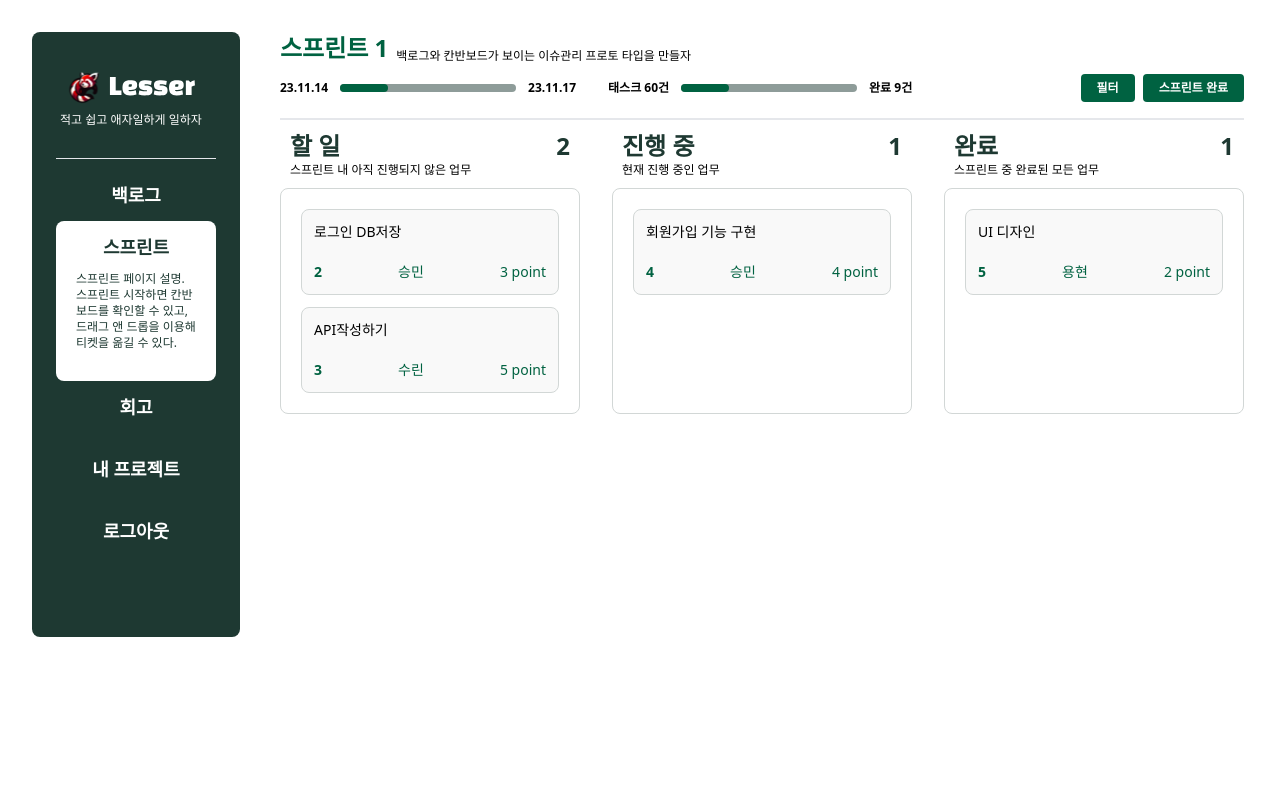
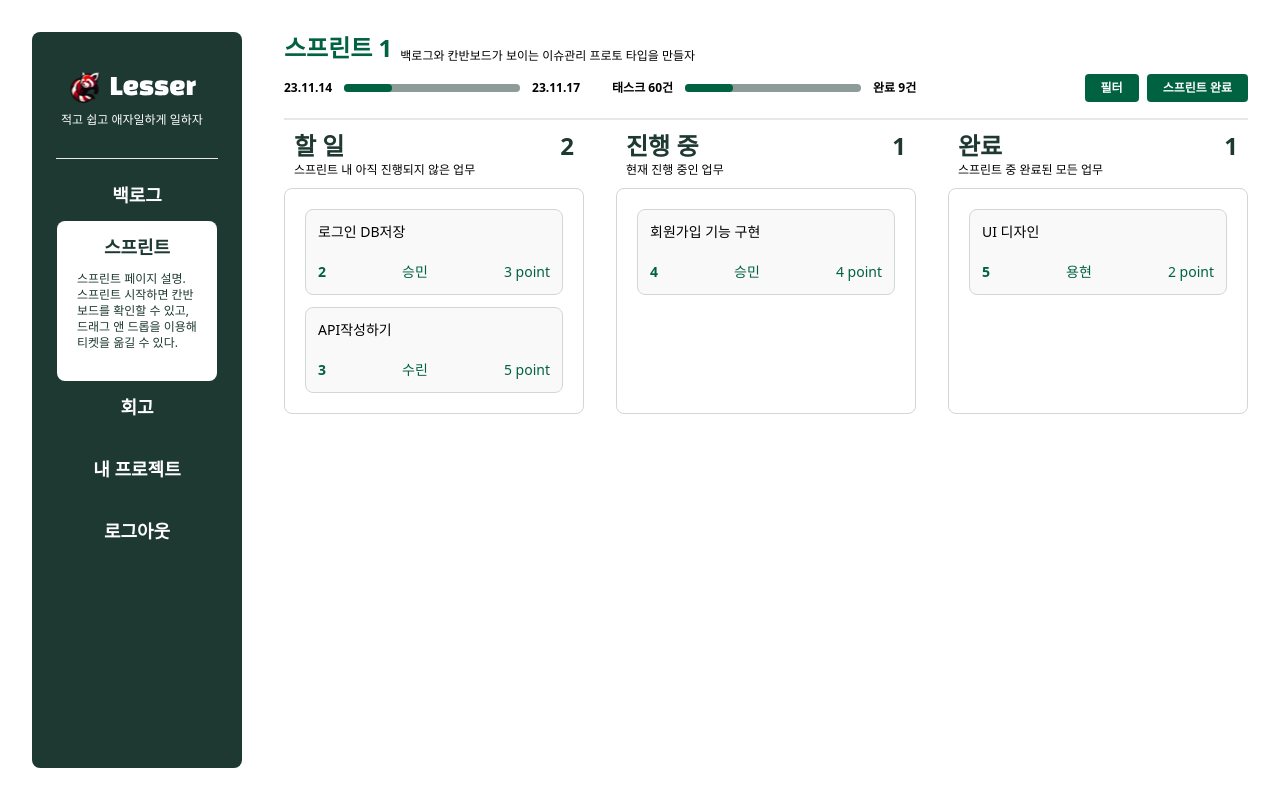
Before and after one commit to boostcampwm2023/web10-Lesser, a React (Vite) app in the folder FE/: page /sprint in a window 1280 px wide. Built offline with nearby package versions, Linux system fonts and the light colour scheme.

Commit message:
design: [move-page] 네비게이션 바 디자인 수정
세로 길이 고정, 위, 아래 차이 32px씩 나도록
네비게이션 바 fixed 처리, 메인 페이지 margin 설정헤서 빈 공간 채움

```diff
--- a/FE/src/components/backlog/NavigationButton.tsx
+++ b/FE/src/components/backlog/NavigationButton.tsx
@@ -11,9 +11,7 @@ const NavigationButton = ({ pageName, description, pageURI, currentURI }: Naviga
   return (
     <Link
       to={pageURI}
-      className={`flex flex-col items-center gap-2.5 w-full ${
-        sameURL ? 'bg-true-white py-3 px-5 rounded-lg h-40' : 'py-3'
-      }`}
+      className={`flex flex-col items-center gap-2.5 ${sameURL ? 'bg-true-white py-3 px-5 rounded-lg h-40' : 'py-3'}`}
     >
       <p className={`text-lg font-bold ${sameURL ? 'text-house-green' : 'text-true-white'}`}>{pageName}</p>
       {sameURL && <p className="text-xs font-medium text-house-green">{description}</p>}
--- a/FE/src/components/backlog/SideNavigationBar.tsx
+++ b/FE/src/components/backlog/SideNavigationBar.tsx
@@ -27,7 +27,7 @@ const SideNavigationBar = () => {
   const currentURI = useLocation().pathname;
 
   return (
-    <nav className="flex flex-col items-center px-6 py-8 rounded-lg w-52 bg-house-green gap-2.5 mr-10">
+    <nav className="flex flex-col items-center px-6 py-8 rounded-lg w-52 bg-house-green gap-2.5 mr-10 min-w-[13.125rem] min-h-[calc(100vh-64px)] max-h-[calc(100vh-64px)] fixed">
       <div className="mb-5">
         <img src={lesserLogo} alt="로고" />
         <p className="text-xs font-medium text-true-white">적고 쉽고 애자일하게 일하자</p>
@@ -35,7 +35,7 @@ const SideNavigationBar = () => {
       <hr className="w-full h-px bg-true-white" />
       <ul>
         {navigationInformation.map(({ pageName, description, pageURI }) => (
-          <li key={pageName}>
+          <li key={pageName} className="max-w-[10rem]">
             <NavigationButton pageName={pageName} description={description} pageURI={pageURI} currentURI={currentURI} />
           </li>
         ))}
@@ -43,7 +43,7 @@ const SideNavigationBar = () => {
       <Link to={'project'} className="py-3 text-lg font-bold text-true-white">
         내 프로젝트
       </Link>
-      <button className="py-3 mb-12 text-lg font-bold text-true-white">로그아웃</button>
+      <button className="py-3 text-lg font-bold text-true-white">로그아웃</button>
     </nav>
   );
 };
--- a/FE/src/pages/MainPage.tsx
+++ b/FE/src/pages/MainPage.tsx
@@ -3,7 +3,9 @@ import SideNavigationBar from '../components/backlog/SideNavigationBar';
 const MainPage = () => (
   <div className="flex p-8">
     <SideNavigationBar />
-    <Outlet />
+    <div className="ml-[15.75rem]">
+      <Outlet />
+    </div>
   </div>
 );
 
```
